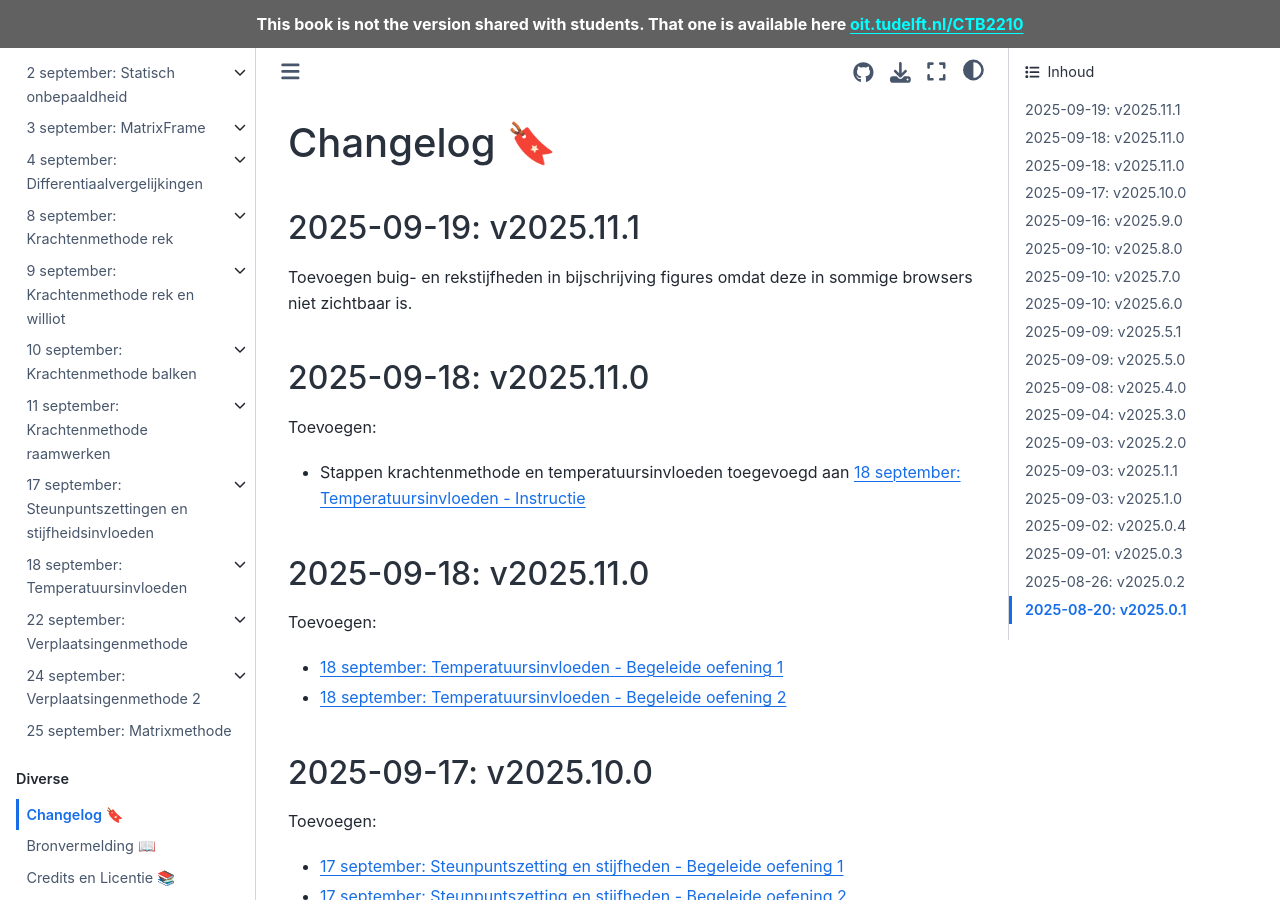
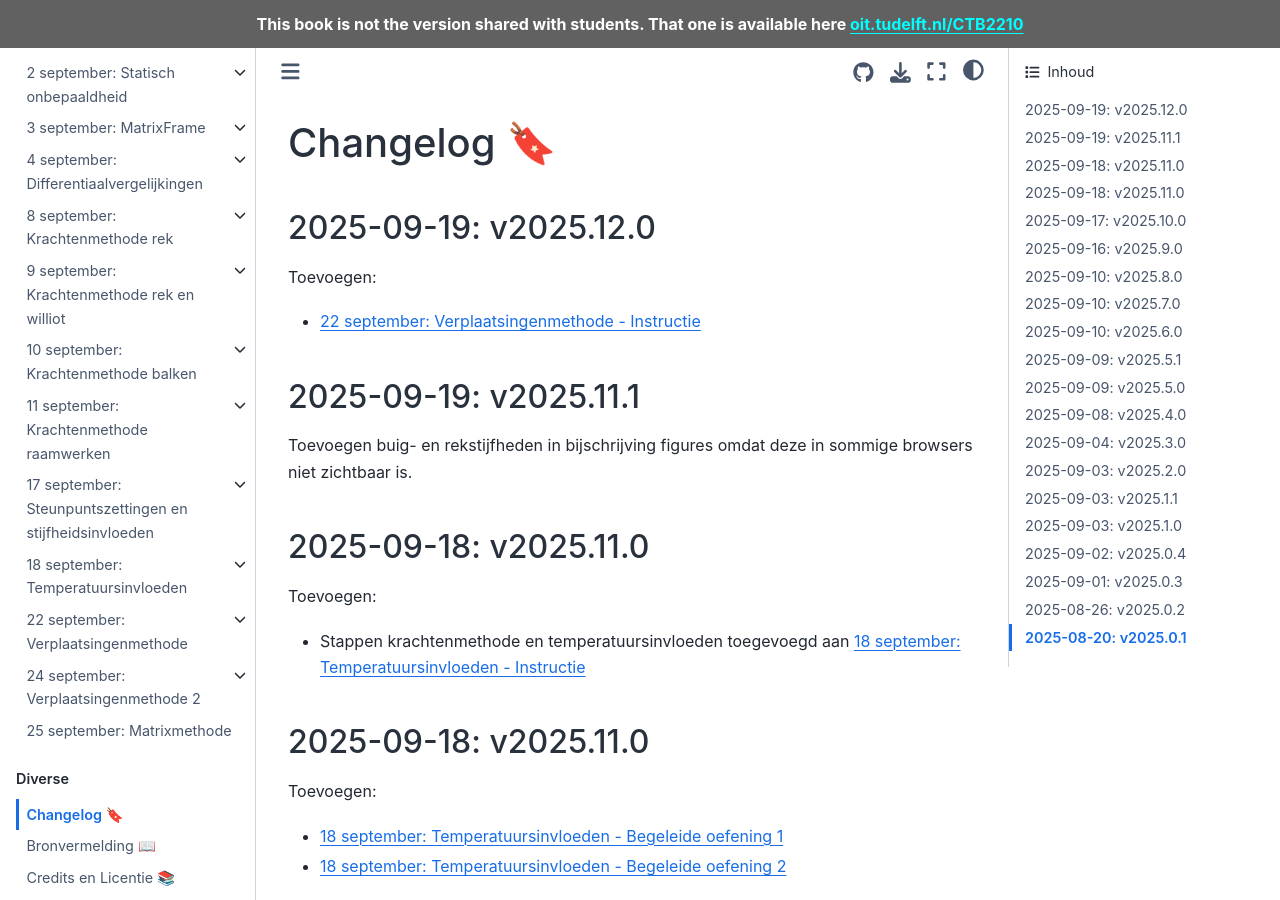
Before and after one commit to TUDelft-books/CTB2210, a Jupyter Book: the page built from book/changelog.md, in a window 1280 px wide and 900 px high. Built offline with Jupyter Book 1.0.4 settings and Sphinx 7.4.7 and the Sphinx Book theme 1.1.4, drawn with Linux system fonts in a browser that asks for light colours; comment, search, counter and statistics services are not loaded.

Commit message:
Release instructie verplaatsingenmethode

```diff
--- a/book/_toc.yml
+++ b/book/_toc.yml
@@ -60,9 +60,9 @@ parts:
     - file: temperatuur/lesoefening.md
     - file: temperatuur/lesoefening1.md
   - file: verplaatsingenmethode/lesson.md
-# START REMOVE-FROM-RELEASE
     sections:
     - file: verplaatsingenmethode/theorie.md
+# START REMOVE-FROM-RELEASE
     - file: verplaatsingenmethode/lesoefening.md
     - file: verplaatsingenmethode/lesoefening2.md
 # END REMOVE-FROM-RELEASE
--- a/book/changelog.md
+++ b/book/changelog.md
@@ -1,4 +1,8 @@
 # Changelog 🔖
+
+## 2025-09-19: v2025.12.0
+Toevoegen:
+- [22 september: Verplaatsingenmethode - Instructie](./verplaatsingenmethode/theorie.md)
 
 ## 2025-09-19: v2025.11.1
 Toevoegen buig- en rekstijfheden in bijschrijving figures omdat deze in sommige browsers niet zichtbaar is.
```
